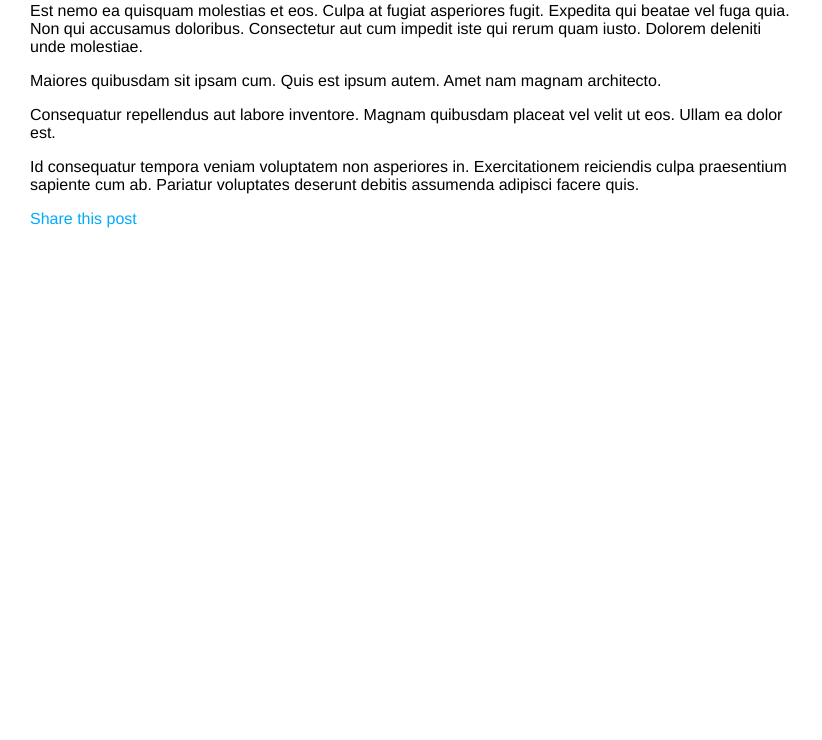
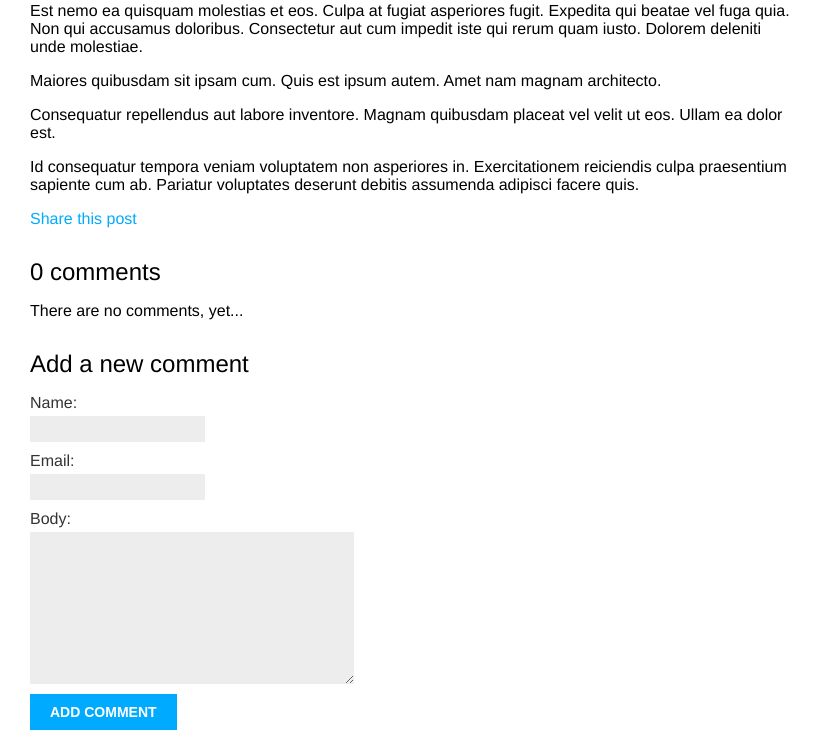
Before and after one commit to willwhitehead94/django, a Django app: a page that uses mysite/blog/templates/blog/post/detail.html in a window 1280 px wide. Shown: the part 5374-6114 px from the top of the page, without its empty margins (0-822 px from the left). Before the commit the page ends 5602 px from the top, so only its background shows below. Run offline with Django 3.2, Linux system fonts and the light colour scheme; data comes from the database, SQL or seed files in the repository; both versions use the stored data as it was after the commit.

Commit message:
added the comments to each post, as well as the form to store new comments.

```diff
--- a/mysite/blog/templates/blog/post/detail.html
+++ b/mysite/blog/templates/blog/post/detail.html
@@ -1,5 +1,6 @@
 {% extends "blog/base.html" %}
    {% block title %}{{ post.title }}{% endblock %}
+
 {% block content %}
   <h1>{{ post.title }}</h1>
   <p class="date">
@@ -11,4 +12,34 @@
       Share this post
     </a>
   </p>
+
+  {% with comments.count as total_comments %}
+    <h2>{{ total_comments }} comment{{ total_comments|pluralize }}</h2>
+  {% endwith %}
+
+  {% for comment in comments %}
+  <div class="comment">
+    <p class="info">
+      Comment {{forloop.counter}} by {{ comment.name }} at <i>{{ comment.created }}</i>
+    </p>
+    {{ comment.body | linebreaks }}
+  </div>
+  {% empty %}
+    <p>There are no comments, yet...</p>
+  {% endfor %}
+
+  {% if new_comment %}
+    <h2>Your comment has been added; thanks, {{ comment.name }}</h2>
+  {% else %}
+    <h2>Add a new comment</h2>
+    <form method="post">
+      {{ comment_form.as_p }}
+      {% csrf_token %}
+      <p><input type="submit" value="Add comment"></p>
+    </form>
+  {% endif %}
+
+
+
+
 {% endblock %}
```
Also changed, not shown: mysite/db.sqlite3. Lines whose indentation alone changed are shown as unchanged.
